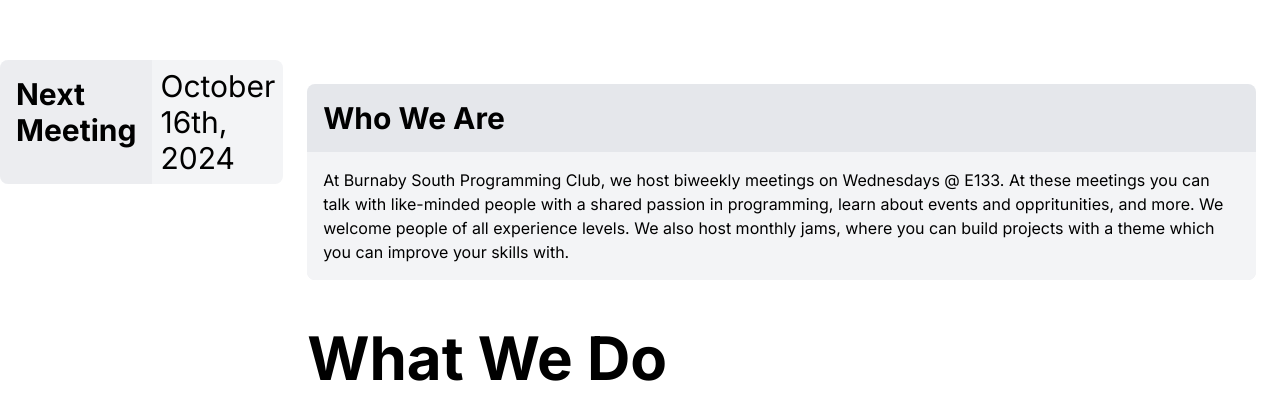
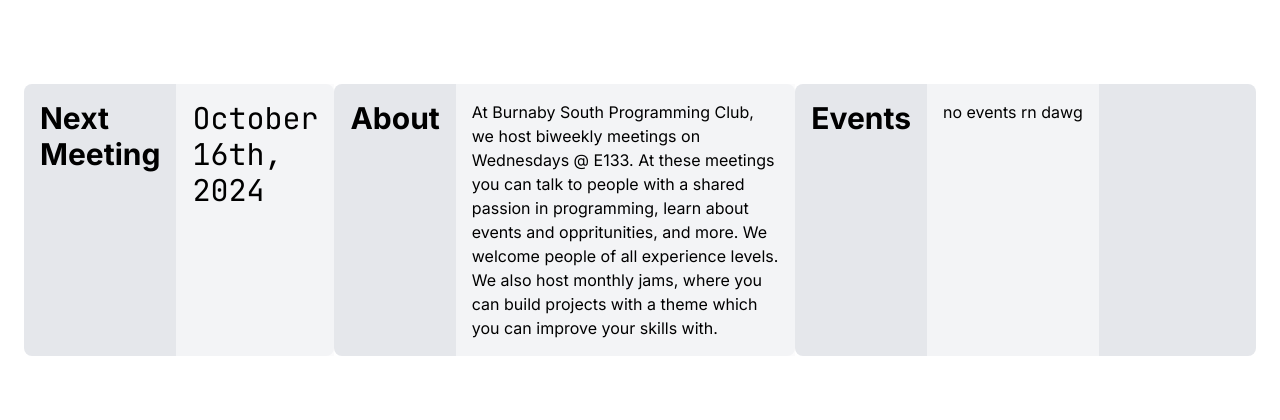
Before and after one commit to South-Programming/south-programming.github.io, a website: page public/index.html in a window 1280 px wide. Shown: the part 740-1160 px from the top of the page. After the commit the page ends 1120 px from the top, so only its background shows below. Drawn offline with Linux system fonts and the light colour scheme.

Commit message:
cleaned up html for cards
removed extra divs cleaned up spacing changed date font

arrow for events needs to be re-added, maybe have one for about too

```diff
--- a/public/index.html
+++ b/public/index.html
@@ -40,26 +40,41 @@
                 <h1 class="text-5xl sm:text-6xl md:text-7xl lg:text-8xl xl:text-9xl font-normal">PROGRAMMING</h1>
             </div>
         </header>
-        <main id="main" class="w-full md:w-[768px] mx-auto font-sans bg-white flex flex-col justify-center">
+        <main id="main" class="w-full sm:w-[640px] p-6 mx-auto font-sans bg-white flex flex-col justify-center">
             <!-- next meeting -->
-            <div class="transition-all break-after-column rounded-lg hover:shadow-md">
-                <div class="bg-gray-100 rounded-lg hover:bg-mango hover:bg-opacity-30 flex flex-auto grid-flow-row content-center">
-                    <h2 class=" bg-gray-200 bg-opacity-50 rounded-l-lg text-3xl font-bold p-4">Next Meeting</h2>
-                    <p class="text-3xl p-2 m-auto">October 16th, 2024</p>
-                </div>
+            <div class="group mb-2 flex flex-col justify-between sm:flex-row transition-all rounded-lg hover:shadow-md bg-gray-200 hover:bg-mango hover:bg-opacity-30">
+                <h2 class="p-4 text-3xl text-center sm:text-start font-bold group-hover:bg-opacity-30">Next Meeting</h2>
+                <p class="grow h-full p-4 text-3xl bg-gray-50 bg-opacity-70 text-center rounded-r-lg font-mono">October 16th, 2024</p>
             </div>
             <!-- cards -->
-            <div class="h-[1000rem] columns-1 md:columns-2 p-6 m-6">
+            <div class="mt-2 flex flex-col sm:flex-row gap-4">
                 <!-- who we are -->
-                <div class="transition-all break-after-column rounded-lg hover:shadow-md">
-                    <div class="bg-gray-200 rounded-lg hover:bg-mango hover:bg-opacity-30">
-                        <h1 class="p-4 text-3xl font-bold">Who We Are</h1>
-                        <p class="text-base bg-gray-50 bg-opacity-70 p-4 rounded-b-lg">At Burnaby South Programming Club, we host biweekly meetings on Wednesdays @ E133. At these meetings you can talk with like-minded people with a shared passion in programming, learn about events and oppritunities, and more. We welcome people of all experience levels. We also host monthly jams, where you can build projects with a theme which you can improve your skills with.</p>
+                <div class="group flex-1 flex flex-col transition-all rounded-lg hover:shadow-md bg-gray-200 hover:bg-mango hover:bg-opacity-30">
+                    <div class="p-4 text-3xl">
+                        <h1 class="font-bold">About</h1>
+                    </div>
 
+                    <p class="p-4 flex-grow bg-gray-50 bg-opacity-70">At Burnaby South Programming Club, we host biweekly meetings on Wednesdays @ E133. At these meetings you can talk to people with a shared passion in programming, learn about events and oppritunities, and more. We welcome people of all experience levels. We also host monthly jams, where you can build projects with a theme which you can improve your skills with.</p>
+                </div>
+                <div class="group flex-1 flex flex-col transition-all rounded-lg hover:shadow-md bg-gray-200 hover:bg-mango hover:bg-opacity-30">
+                    <h1 class="p-4 text-3xl font-bold">Events</h1>
+                    <p class="p-4 flex-grow bg-gray-50 bg-opacity-70">no events rn dawg</p>
+                </div>
+                <!-- <div class="my-4 transition-all  md:break-before-column break-before-right  rounded-lg hover:shadow-md">
+                    <div class="group bg-gray-200 rounded-lg hover:bg-mango hover:bg-opacity-30">
+                        <a href="/public/events.html">
+                            <div class="flex flex-row items-center">
+                                <h1 class="p-4 text-3xl font-bold">Events</h1>
+                                    <p class="justify-right text-3xl font-icons text-orange-400 opacity-0 group-hover:opacity-60 transition-all">arrow_forward</p>
+                            </div>
+                        </a>
+
+                        <div class="bg-gray-50 bg-opacity-70 p-4 rounded-b-lg">
+                        <p>no events rn dawg</p>
+                        MAKE EVENT CARD, i can maybe hop on figma later and rough one out - omar :)
+                        </div>
                     </div>
-                </div>
-
-                <h1 class="text-6xl font-bold font-sans pt-12 pb-3">What We Do</h1>
+                </div> -->
 
             </div>
         </main>
```
